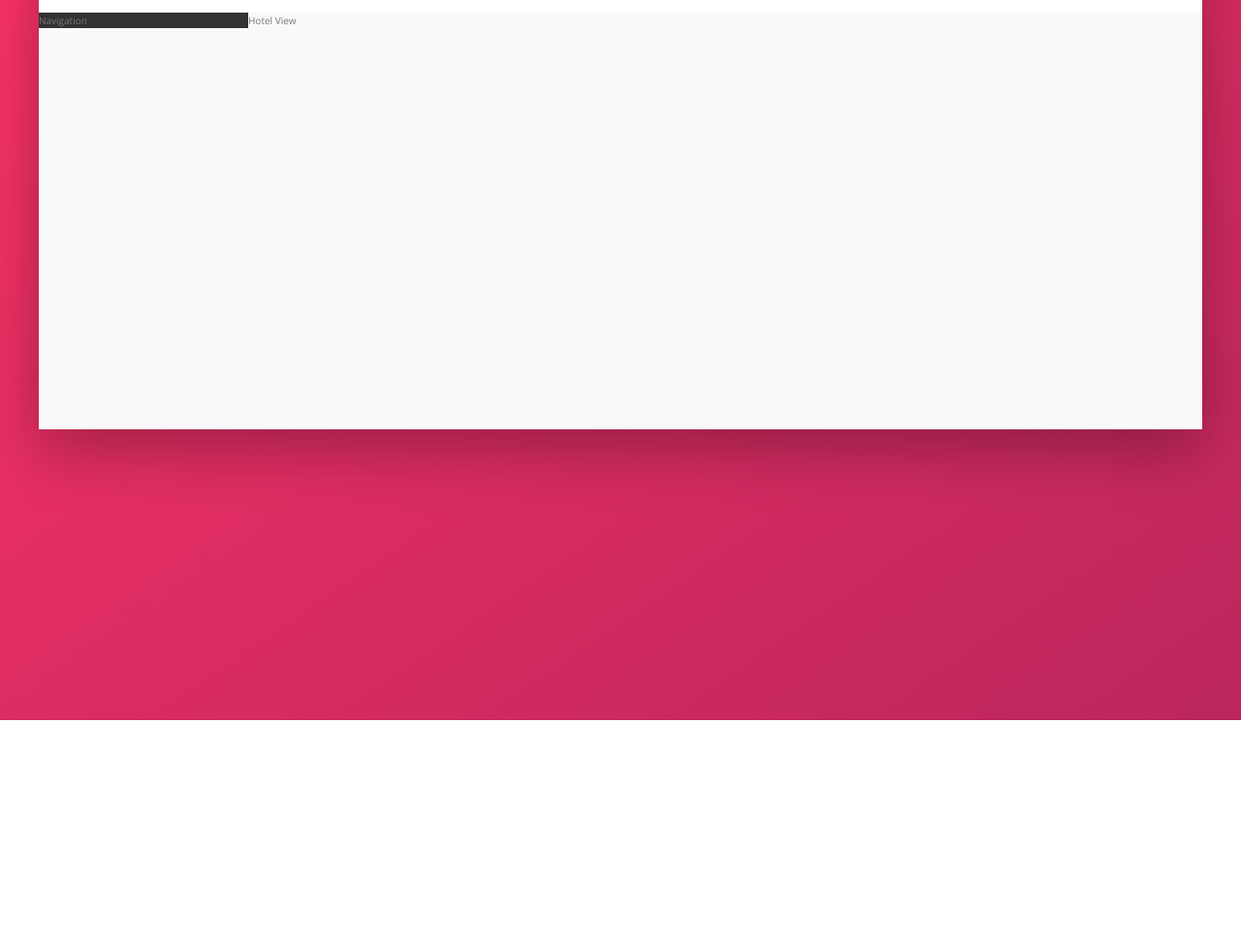
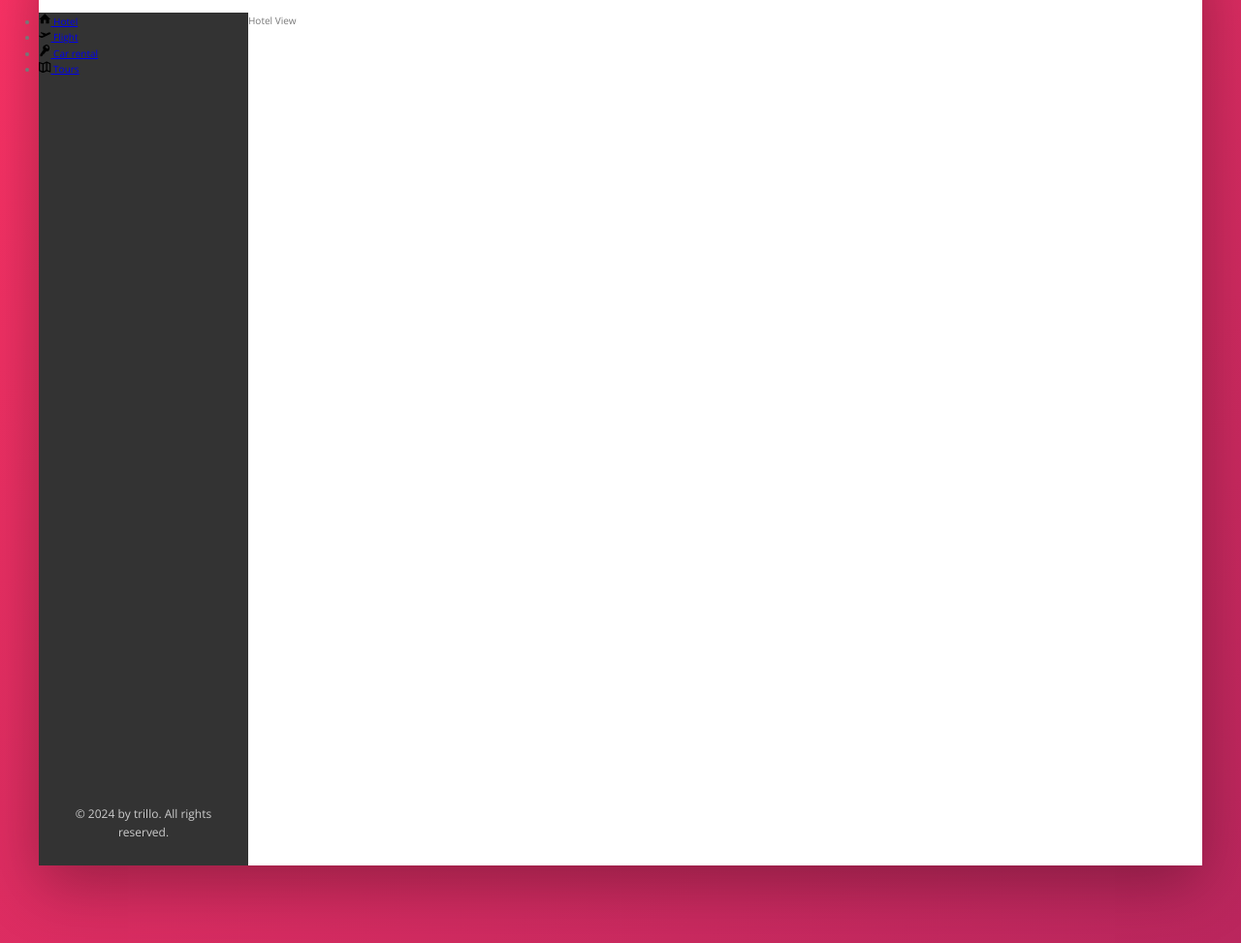
Before and after one commit to chayanmaji/Trillo, a website: page index.html in a window 1280 px wide. Shown: the part 137-1110 px from the top of the page at 97% size. Before the commit the page ends 880 px from the top, so only its background shows below. Drawn offline with nearby package versions, Linux system fonts and the light colour scheme.

Commit message:
Added initial structure to side navigation

```diff
--- a/index.html
+++ b/index.html
@@ -45,7 +45,43 @@
             </header>
             <div class="content">
                 <nav class="sidebar">
-                    Navigation
+                    <ul class="side-nav">
+                        <li class="side-nav__item">
+                            <a href="#" class="side-nav__link">
+                                <svg class="side-nav__icon">
+                                    <use xlink:href="img/sprite.svg#icon-home"></use>
+                                </svg>
+                                <span>Hotel</span>
+                            </a>
+                        </li>
+                        <li class="side-nav__item">
+                            <a href="#" class="side-nav__link">
+                                <svg class="side-nav__icon">
+                                    <use xlink:href="img/sprite.svg#icon-aircraft-take-off"></use>
+                                </svg>
+                                <span>Flight</span>
+                            </a>
+                        </li>
+                        <li class="side-nav__item">
+                            <a href="#" class="side-nav__link">
+                                <svg class="side-nav__icon">
+                                    <use xlink:href="img/sprite.svg#icon-key"></use>
+                                </svg>
+                                <span>Car rental</span>
+                            </a>
+                        </li>
+                        <li class="side-nav__item">
+                            <a href="#" class="side-nav__link">
+                                <svg class="side-nav__icon">
+                                    <use xlink:href="img/sprite.svg#icon-map"></use>
+                                </svg>
+                                <span>Tours</span>
+                            </a>
+                        </li>
+                    </ul>
+                    <div class="legal">
+                        &copy; 2024 by trillo. All rights reserved.
+                    </div>
                 </nav>
                 <main class="hotel-view">
                     Hotel View
--- a/sass/_components.scss
+++ b/sass/_components.scss
@@ -107,3 +107,25 @@
         margin-left: 1rem;
     }
 }
+
+.side-nav {
+    &__item {
+
+    }
+
+    &__link {
+
+    }
+
+    &__icon {
+        height: 1.25rem;
+        width: 1.25rem;
+    }
+}
+
+.legal {
+    font-size: 1.2rem;
+    color: var(--color-grey-light-4);
+    text-align: center;
+    padding: 2.5rem;
+}
--- a/sass/_layout.scss
+++ b/sass/_layout.scss
@@ -25,8 +25,15 @@
 .sidebar {
     background-color: var(--color-grey-dark-1);
     flex: 0 0 18%;
+
+    display: flex;
+    flex-direction: column;
+    justify-content: space-between;
 }
 
 .hotel-view {
+    background-color:#fff;
     flex: 1;
+
+    height: 88rem;
 }
```
Also changed, not shown: css/style.css.
